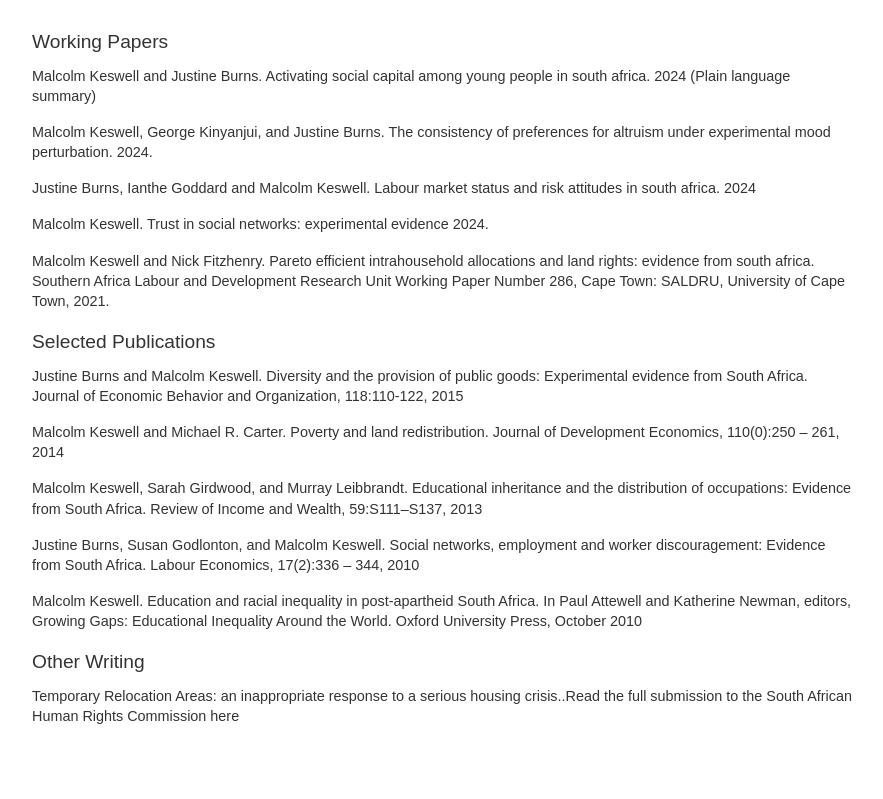
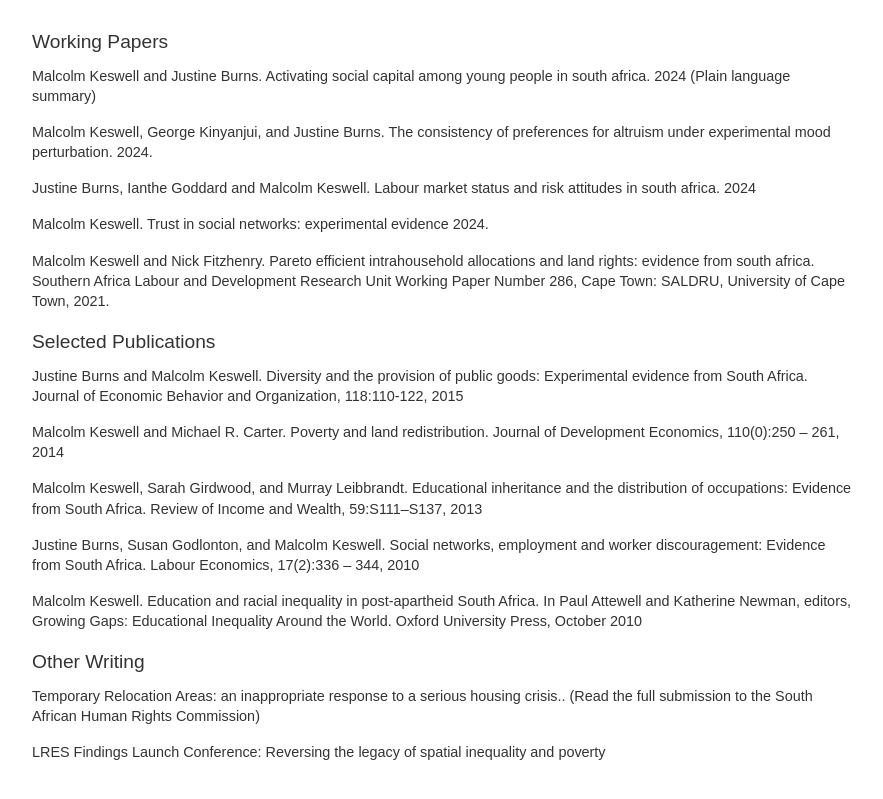
Before and after one commit to mkeswell/mkeswell.github.io, a plain HTML site: page research.html in a window 1280 px wide. Shown: the part 117-916 px from the top of the page, without its empty margins (198-1081 px from the left). Drawn offline with Linux system fonts and the light colour scheme.

Commit message:
Update 2
LRES conference

```diff
--- a/research.html
+++ b/research.html
@@ -232,9 +232,11 @@
 
     <h2>Other Writing</h2>
     <p>
-     <a href= "https://saldru.uct.ac.za/articles/2025-02-26-temporary-relocation-areas-inappropriate-response-serious-housing-crisis">Temporary Relocation Areas: an inappropriate response to a serious housing crisis.</a>.<a href="UCT_SAHRC_input_original.pdf">Read the full submission to the South African Human Rights Commission here</a>
+     <a href= "https://saldru.uct.ac.za/articles/2025-02-26-temporary-relocation-areas-inappropriate-response-serious-housing-crisis">Temporary Relocation Areas: an inappropriate response to a serious housing crisis.</a>.<a href="UCT_SAHRC_input_original.pdf"> (Read the full submission to the South African Human Rights Commission)</a>
     </p>
-
+ <p>
+      <a href="https://saldru.uct.ac.za/articles/2024-04-29-lres-findings-launch-conference-reversing-legacy-spatial-inequality-and-poverty">LRES Findings Launch Conference: Reversing the legacy of spatial inequality and poverty</a>
+    </p>
   </div>
 
   <script>
```
